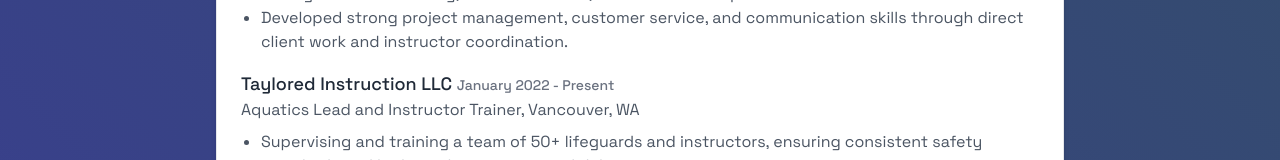
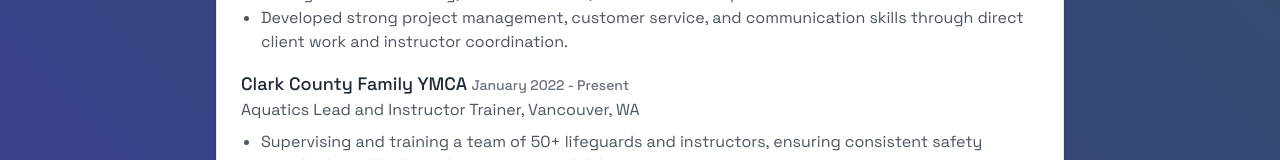
Before and after one commit to evan-taylor/Website, a SvelteKit app: page /resume in a window 1280 px wide. Shown: the part 1779-1939 px from the top of the page. Built offline with nearby package versions, Linux system fonts and the light colour scheme.

Commit message:
Fix resume typo - work location

```diff
--- a/src/routes/resume/+page.svelte
+++ b/src/routes/resume/+page.svelte
@@ -17,7 +17,11 @@
   <section class="bg-white dark:bg-gray-800 rounded-lg shadow-md p-6 border border-gray-200 dark:border-gray-700" in:fade={{ duration: 600 }}>
     <h2 class="text-xl font-semibold text-gray-800 dark:text-white">Evan Taylor</h2>
     <p class="text-gray-600 dark:text-gray-300">evan@evan-taylor.com ❖ 360.904.2901 ❖ San Luis Obispo, CA</p>
-    <p class="text-gray-600 dark:text-gray-300">www.linkedin.com/in/evan-l-taylor</p>
+    <p class="text-gray-600 dark:text-gray-300">
+      <a href="https://www.linkedin.com/in/evan-l-taylor/" target="_blank" rel="noopener noreferrer" class="hover:underline">
+        www.linkedin.com/in/evan-l-taylor
+      </a>
+    </p>
   </section>
 
   <!-- Education -->
@@ -92,7 +96,7 @@
     </div>
 
     <div class="mt-4">
-      <h3 class="text-lg font-medium text-gray-800 dark:text-white">Taylored Instruction LLC <span class="text-gray-500 text-sm">January 2022 - Present</span></h3>
+      <h3 class="text-lg font-medium text-gray-800 dark:text-white">Clark County Family YMCA <span class="text-gray-500 text-sm">January 2022 - Present</span></h3>
       <p class="text-gray-600 dark:text-gray-300 italic">Aquatics Lead and Instructor Trainer, Vancouver, WA</p>
       <ul class="list-disc pl-5 mt-2 text-gray-600 dark:text-gray-300">
         <li>Supervising and training a team of 50+ lifeguards and instructors, ensuring consistent safety standards and high-quality instructional delivery.</li>
```
Also changed, not shown: 1 other file (tests, documents, lock files or other folders).
